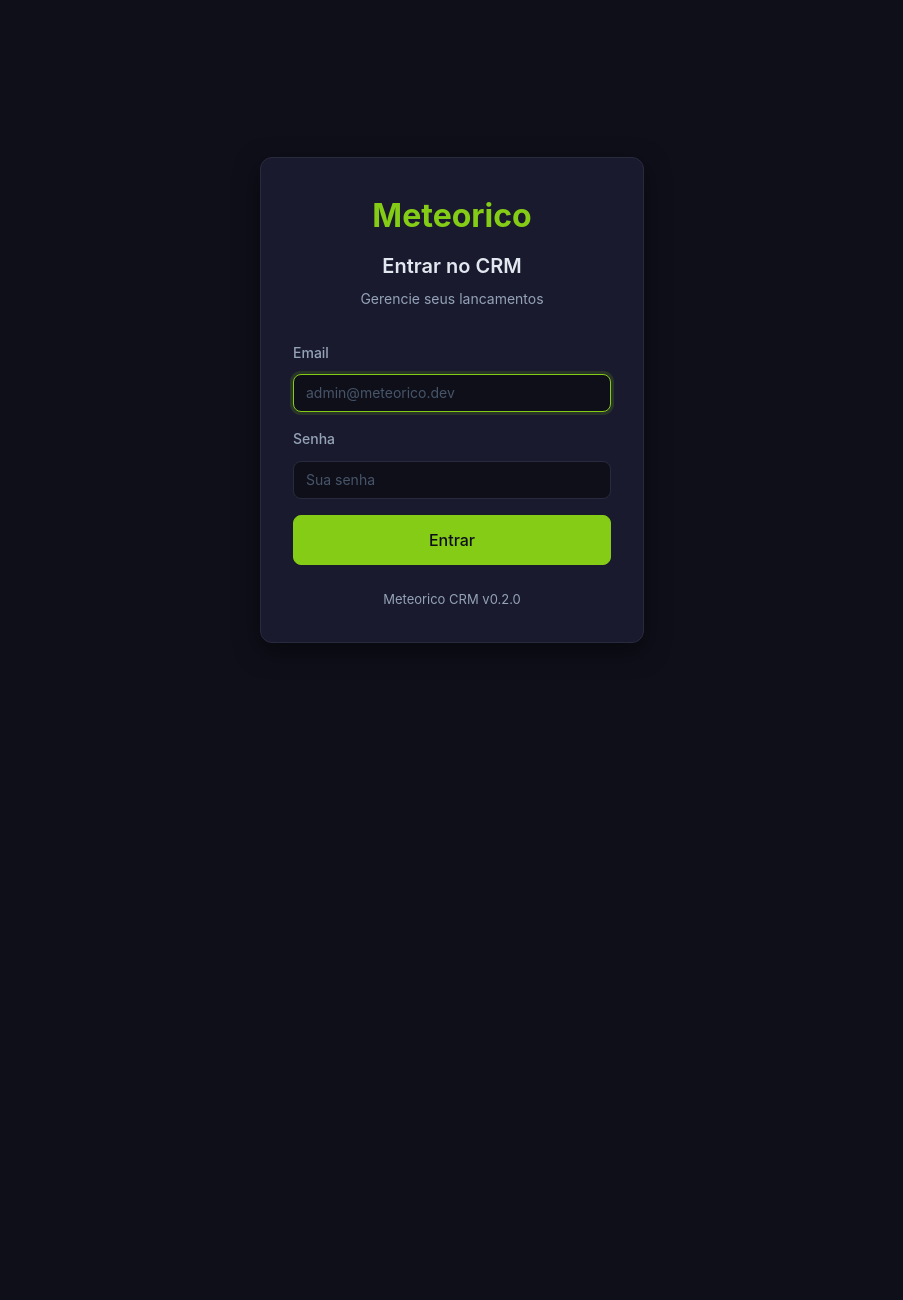
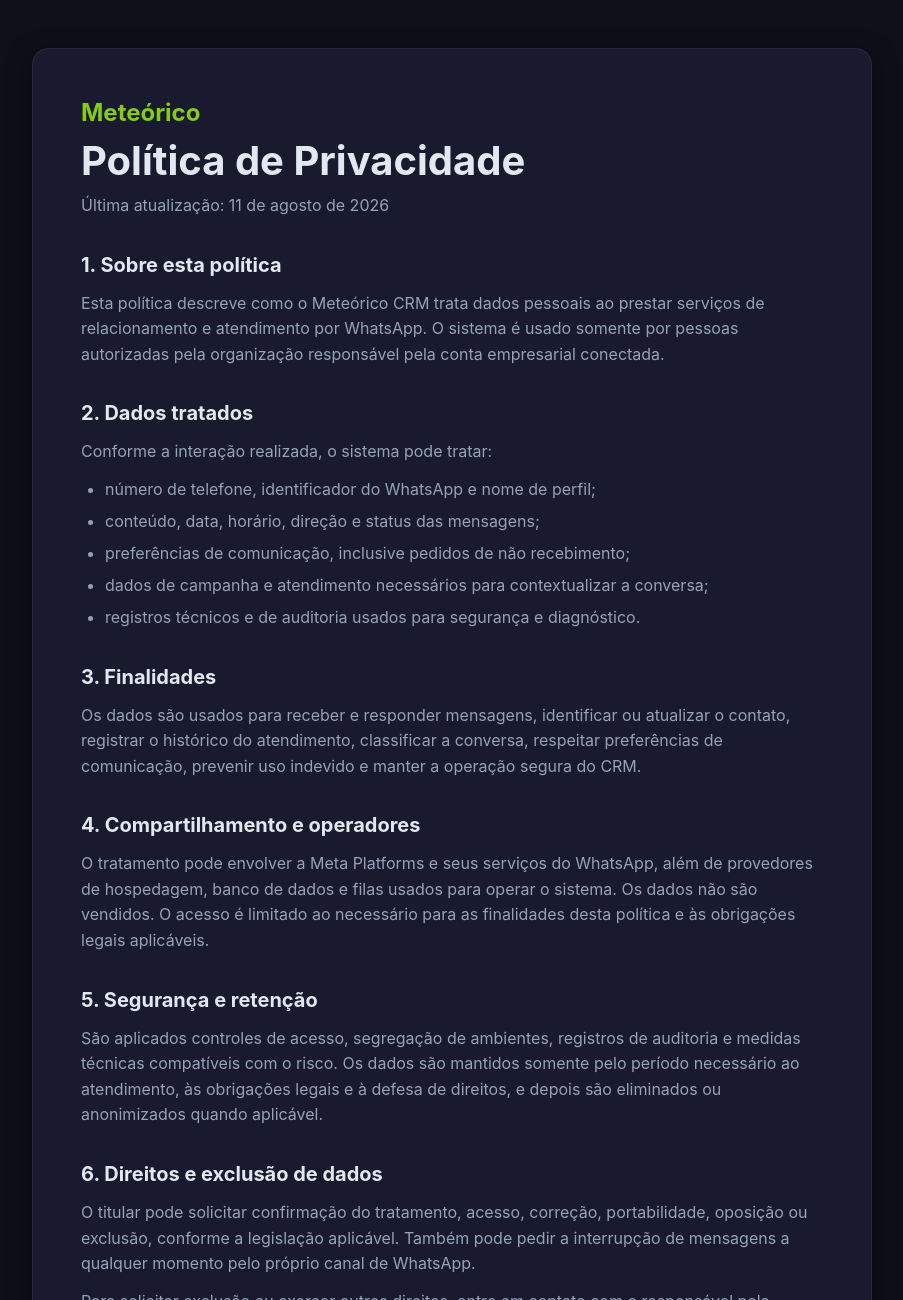
Before and after one commit to rwadriel/meteorico-crm, a React (Vite) app in the folder apps/web/: page /privacy in a window 1280 px wide. Before the commit this address led to /login. Shown: the top 1300 px of the page, without its empty margins (188-1091 px from the left). Before the commit the page ends 800 px from the top, so only its background shows below. Built offline with nearby package versions, Linux system fonts and the light colour scheme; no server answers.

Commit message:
feat: add public privacy policy for Meta app

```diff
--- a/apps/web/src/App.tsx
+++ b/apps/web/src/App.tsx
@@ -6,6 +6,7 @@
   LoginPage, DashboardPage, CampaignsPage, GroupsPage,
   ContactsPage, MessagesPage, FlowsPage, AiPage,
   IntegrationsPage, ImportsPage, AuditPage, SettingsPage,
+  PrivacyPolicyPage,
 } from './pages/index.js';
 
 function LoginGuard() {
@@ -31,6 +32,9 @@
     <BrowserRouter>
       <AuthProvider>
         <Routes>
+          <Route path="/privacy" element={<PrivacyPolicyPage />} />
+          <Route path="/privacy-policy" element={<PrivacyPolicyPage />} />
+          <Route path="/data-deletion" element={<PrivacyPolicyPage />} />
           <Route path="/login" element={<LoginGuard />} />
           <Route
             element={
--- /dev/null
+++ b/apps/web/src/pages/PrivacyPolicyPage.tsx
@@ -0,0 +1,124 @@
+const LAST_UPDATED = '11 de agosto de 2026';
+
+const sectionStyle = {
+  display: 'grid',
+  gap: '0.75rem',
+};
+
+export function PrivacyPolicyPage() {
+  return (
+    <main
+      style={{
+        minHeight: '100vh',
+        padding: '3rem 1.25rem',
+        background: 'var(--bg-primary)',
+      }}
+    >
+      <article
+        style={{
+          width: 'min(100%, 840px)',
+          margin: '0 auto',
+          padding: 'clamp(1.5rem, 4vw, 3rem)',
+          background: 'var(--bg-secondary)',
+          border: '1px solid var(--border)',
+          borderRadius: 'var(--radius-lg)',
+          boxShadow: 'var(--shadow-lg)',
+          display: 'grid',
+          gap: '2rem',
+        }}
+      >
+        <header style={{ display: 'grid', gap: '0.5rem' }}>
+          <a href="/" className="text-accent font-bold text-2xl" aria-label="Meteórico CRM">
+            Meteórico
+          </a>
+          <h1 style={{ fontSize: 'clamp(1.75rem, 5vw, 2.5rem)', lineHeight: 1.2 }}>
+            Política de Privacidade
+          </h1>
+          <p className="text-secondary">Última atualização: {LAST_UPDATED}</p>
+        </header>
+
+        <section style={sectionStyle}>
+          <h2 className="text-xl">1. Sobre esta política</h2>
+          <p className="text-secondary">
+            Esta política descreve como o Meteórico CRM trata dados pessoais ao prestar serviços de
+            relacionamento e atendimento por WhatsApp. O sistema é usado somente por pessoas
+            autorizadas pela organização responsável pela conta empresarial conectada.
+          </p>
+        </section>
+
+        <section style={sectionStyle}>
+          <h2 className="text-xl">2. Dados tratados</h2>
+          <p className="text-secondary">Conforme a interação realizada, o sistema pode tratar:</p>
+          <ul
+            className="text-secondary"
+            style={{ listStyle: 'disc', paddingLeft: '1.5rem', display: 'grid', gap: '0.4rem' }}
+          >
+            <li>número de telefone, identificador do WhatsApp e nome de perfil;</li>
+            <li>conteúdo, data, horário, direção e status das mensagens;</li>
+            <li>preferências de comunicação, inclusive pedidos de não recebimento;</li>
+            <li>dados de campanha e atendimento necessários para contextualizar a conversa;</li>
+            <li>registros técnicos e de auditoria usados para segurança e diagnóstico.</li>
+          </ul>
+        </section>
+
+        <section style={sectionStyle}>
+          <h2 className="text-xl">3. Finalidades</h2>
+          <p className="text-secondary">
+            Os dados são usados para receber e responder mensagens, identificar ou atualizar o
+            contato, registrar o histórico do atendimento, classificar a conversa, respeitar
+            preferências de comunicação, prevenir uso indevido e manter a operação segura do CRM.
+          </p>
+        </section>
+
+        <section style={sectionStyle}>
+          <h2 className="text-xl">4. Compartilhamento e operadores</h2>
+          <p className="text-secondary">
+            O tratamento pode envolver a Meta Platforms e seus serviços do WhatsApp, além de
+            provedores de hospedagem, banco de dados e filas usados para operar o sistema. Os dados
+            não são vendidos. O acesso é limitado ao necessário para as finalidades desta política
+            e às obrigações legais aplicáveis.
+          </p>
+        </section>
+
+        <section style={sectionStyle}>
+          <h2 className="text-xl">5. Segurança e retenção</h2>
+          <p className="text-secondary">
+            São aplicados controles de acesso, segregação de ambientes, registros de auditoria e
+            medidas técnicas compatíveis com o risco. Os dados são mantidos somente pelo período
+            necessário ao atendimento, às obrigações legais e à defesa de direitos, e depois são
+            eliminados ou anonimizados quando aplicável.
+          </p>
+        </section>
+
+        <section style={sectionStyle}>
+          <h2 className="text-xl">6. Direitos e exclusão de dados</h2>
+          <p className="text-secondary">
+            O titular pode solicitar confirmação do tratamento, acesso, correção, portabilidade,
+            oposição ou exclusão, conforme a legislação aplicável. Também pode pedir a interrupção
+            de mensagens a qualquer momento pelo próprio canal de WhatsApp.
+          </p>
+          <p className="text-secondary">
+            Para solicitar exclusão ou exercer outros direitos, entre em contato com o responsável
+            pela organização que iniciou o atendimento no WhatsApp e informe o número usado na
+            conversa. A identidade poderá ser verificada antes do atendimento da solicitação.
+          </p>
+        </section>
+
+        <section style={sectionStyle}>
+          <h2 className="text-xl">7. Alterações</h2>
+          <p className="text-secondary">
+            Esta política pode ser atualizada para refletir mudanças legais, técnicas ou
+            operacionais. A data da versão mais recente será sempre indicada no início da página.
+          </p>
+        </section>
+
+        <footer
+          className="text-secondary text-sm"
+          style={{ paddingTop: '1.25rem', borderTop: '1px solid var(--border)' }}
+        >
+          Meteórico CRM — integração oficial com a Plataforma WhatsApp Business.
+        </footer>
+      </article>
+    </main>
+  );
+}
--- a/apps/web/src/pages/index.ts
+++ b/apps/web/src/pages/index.ts
@@ -10,3 +10,4 @@
 export { ImportsPage } from './ImportsPage.js';
 export { AuditPage } from './AuditPage.js';
 export { SettingsPage } from './SettingsPage.js';
+export { PrivacyPolicyPage } from './PrivacyPolicyPage.js';
```
Also changed, not shown: 1 other file (tests, documents, lock files or other folders).
